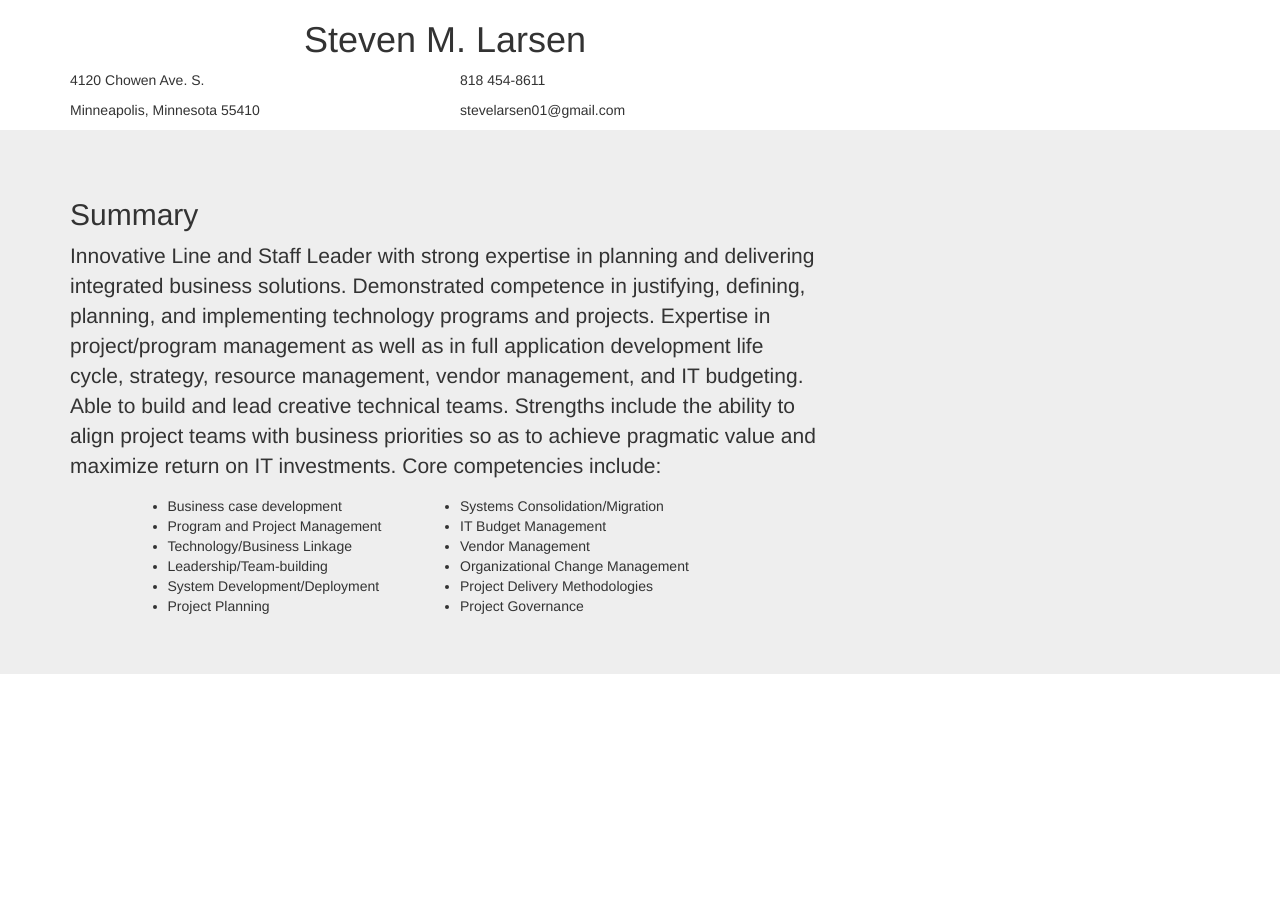
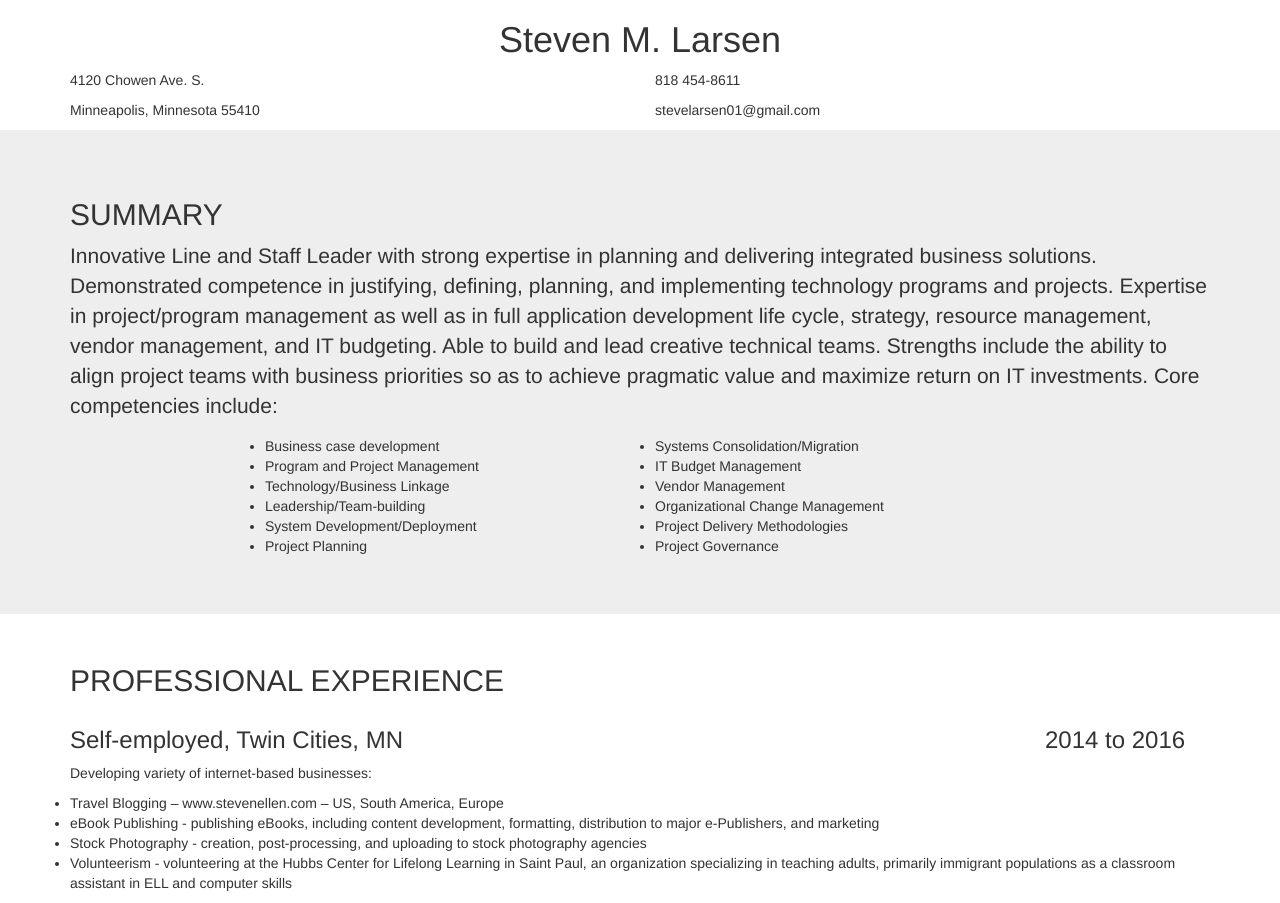
Before and after one commit to SMLarsen/SMLarsen.github.io, a plain HTML site: page index.html in a window 1280 px wide. Before the commit the page ends 800 px from the top, so only its background shows below. Drawn offline with nearby package versions, Linux system fonts and the light colour scheme.

Commit message:
Add professional experience section

```diff
--- a/index.html
+++ b/index.html
@@ -13,28 +13,28 @@
   <body>
     <header class="container">
       <div class="row">
-        <h1 class="col-sm-8">Steven M. Larsen</h1>
+        <h1 class="col-sm-12">Steven M. Larsen</h1>
       </div>
       <div class="row">
-      	<p class="col-sm-4">4120 Chowen Ave. S.</p>
-      	<p class="col-sm-4">818 454-8611</p>
+      	<p class="col-sm-6">4120 Chowen Ave. S.</p>
+      	<p class="col-sm-6">818 454-8611</p>
       </div>
       <div class="row">
-      	<p class="col-sm-4">Minneapolis, Minnesota 55410</p>
-      	<p class="col-sm-4">stevelarsen01@gmail.com</p>
+      	<p class="col-sm-6">Minneapolis, Minnesota 55410</p>
+      	<p class="col-sm-6">stevelarsen01@gmail.com</p>
       </div>
   </header>
    <section class="jumbotron">
     <div class="container">
       <div class="row">
-        <h2 class="col-sm-8">Summary</h2>
+        <h2 class="col-sm-12">SUMMARY</h2>
       </div>
       <div class="row">
-        <p class="col-sm-8">Innovative Line and Staff Leader with strong expertise in planning and delivering integrated business solutions.  Demonstrated competence in justifying, defining, planning, and implementing technology programs and projects.  Expertise in project/program management as well as in full application development life cycle, strategy, resource management, vendor management, and IT budgeting. Able to build and lead creative technical teams. Strengths include the ability to align project teams with business priorities so as to achieve pragmatic value and maximize return on IT investments.  Core competencies include:</p>
+        <p class="col-sm-12">Innovative Line and Staff Leader with strong expertise in planning and delivering integrated business solutions.  Demonstrated competence in justifying, defining, planning, and implementing technology programs and projects.  Expertise in project/program management as well as in full application development life cycle, strategy, resource management, vendor management, and IT budgeting. Able to build and lead creative technical teams. Strengths include the ability to align project teams with business priorities so as to achieve pragmatic value and maximize return on IT investments.  Core competencies include:</p>
       </div>
       <div class="row">
-      	<p class="col-sm-1"></p>
-      	<ul class="col-sm-3">
+      	<p class="col-sm-2"></p>
+      	<ul class="col-sm-4">
       		<li>Business case development</li>
       		<li>Program and Project Management</li>
 		<li>Technology/Business Linkage</li>
@@ -42,7 +42,7 @@
 		<li>System Development/Deployment</li>
 		<li>Project Planning</li>
       	</ul>
-      	<ul class="col-sm-3">
+      	<ul class="col-sm-4">
       		<li>Systems Consolidation/Migration</li>
 		<li>IT Budget Management</li>
 		<li>Vendor Management</li>
@@ -50,9 +50,31 @@
 		<li>Project Delivery Methodologies</li>
 		<li>Project Governance</li>
       	</ul>
- 	<p class="col-sm-1"></p>
+ 	<p class="col-sm-2"></p>
       </div>
     </div>
   </section>
+  <section class="container">
+      <div class="row">
+        <h2 class="col-sm-12">PROFESSIONAL EXPERIENCE</h2>
+      </div>
+      <div class="row">
+        <h3 class="col-sm-10">Self-employed, Twin Cities, MN</h3>
+        <h3 class="col-sm-2">2014 to 2016</h3>
+      </div>
+      <div class="row">
+        <p class="col-sm-12">Developing variety of internet-based businesses:</p>
+      </div>
+      <div class="row">
+        <ul  class="col-sm-12">
+	        <li>Travel Blogging – www.stevenellen.com – US, South America, Europe</li>
+		<li>eBook Publishing - publishing eBooks, including content development, formatting, distribution to major e-Publishers, and marketing</li>
+		<li>Stock Photography - creation, post-processing, and uploading to stock photography agencies</li>
+		<li>Volunteerism - volunteering at the Hubbs Center for Lifelong Learning in Saint Paul, an organization specializing in teaching adults, primarily immigrant populations as a classroom assistant in ELL and computer skills</li>
+	</ul>
+      </div>
+
+  </section>
+
   </body>
 </html>
```
